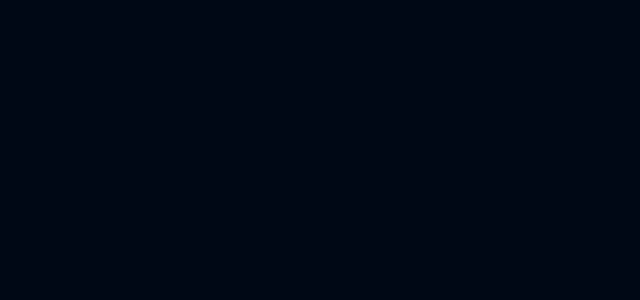
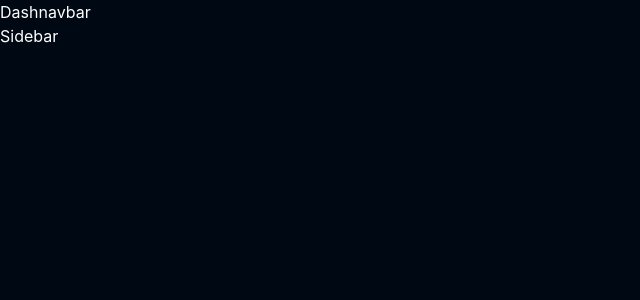
Before and after one commit to mohnish2908/book-hive, a React (Create React App) app: page /member in a window 1280 px wide. Before the commit this address had no page. Shown: the top 300 px of the page, without its empty margins (0-640 px from the left). Built offline with nearby package versions, Linux system fonts and the light colour scheme.

Commit message:
dashboard testing done

```diff
--- a/src/App.js
+++ b/src/App.js
@@ -1,13 +1,13 @@
 import React from 'react';
-import { BrowserRouter as Router, Routes, Route } from 'react-router-dom';
-import Switch from 'react-router-dom';
+import { Routes, Route } from 'react-router-dom';
 import Login from './pages/Login';
-import Navbar from './components/common/Navbar';
 import Signup from './pages/Signup';
 import Home from './pages/Home';
-import { Outlet } from 'react-router-dom';
 import About from './pages/About';
 import SearchBook from './pages/Searchbook';
+import Members from './dashboards/Members';
+import Staff from './dashboards/Staff';
+
 function App() {
   return (
     <div className="w-screen min-h-screen bg-richblack-900 flex flex-col font-inter ">
@@ -17,6 +17,8 @@
         <Route path="/signup" element={<Signup/>}/>
         <Route path="/about" element={<About/>}/>
         <Route path='/searchbook' element={<SearchBook/>}/>
+        <Route path='/staff' element={<Staff/>}/>
+        <Route path='/member' element={<Members/>}/>
       </Routes>
 
     </div>
--- /dev/null
+++ b/src/components/Dashnavbar.jsx
@@ -0,0 +1,9 @@
+import React from 'react'
+
+const Dashnavbar = () => {
+  return (
+    <div className='text-white'>Dashnavbar</div>
+  )
+}
+
+export default Dashnavbar
--- /dev/null
+++ b/src/components/Sidebar.jsx
@@ -0,0 +1,9 @@
+import React from 'react'
+
+const Sidebar = () => {
+    return (
+        <div className='text-white'>Sidebar</div>
+    )
+}
+
+export default Sidebar
--- a/src/components/common/Navbar.jsx
+++ b/src/components/common/Navbar.jsx
@@ -15,6 +15,8 @@
         <Link to="/">Home</Link>
         <Link to="/about">About Us</Link>
         <Link to="/searchbook">Search Book</Link>
+        <Link to="/staff">Staff</Link>
+        <Link to="/member">Member</Link>
       </div>
 
       <div className='flex gap-x-6 text-richblack-25'>
--- a/src/dashboards/Members.jsx
+++ b/src/dashboards/Members.jsx
@@ -1,8 +1,13 @@
 import React from 'react'
+import Sidebar from '../components/Sidebar'
+import Dashnavbar from '../components/Dashnavbar'
 
 const Members = () => {
   return (
-    <div>M</div>
+    <div>
+        <Dashnavbar/>
+        <Sidebar/>
+    </div>
   )
 }
 
--- a/src/dashboards/Staff.jsx
+++ b/src/dashboards/Staff.jsx
@@ -1,8 +1,13 @@
 import React from 'react'
+import Sidebar from '../components/Sidebar'
+import Dashnavbar from '../components/Dashnavbar'
 
 const Staff = () => {
   return (
-    <div>Staff</div>
+    <div>
+        <Dashnavbar/>
+        <Sidebar/>
+    </div>
   )
 }
 
```
